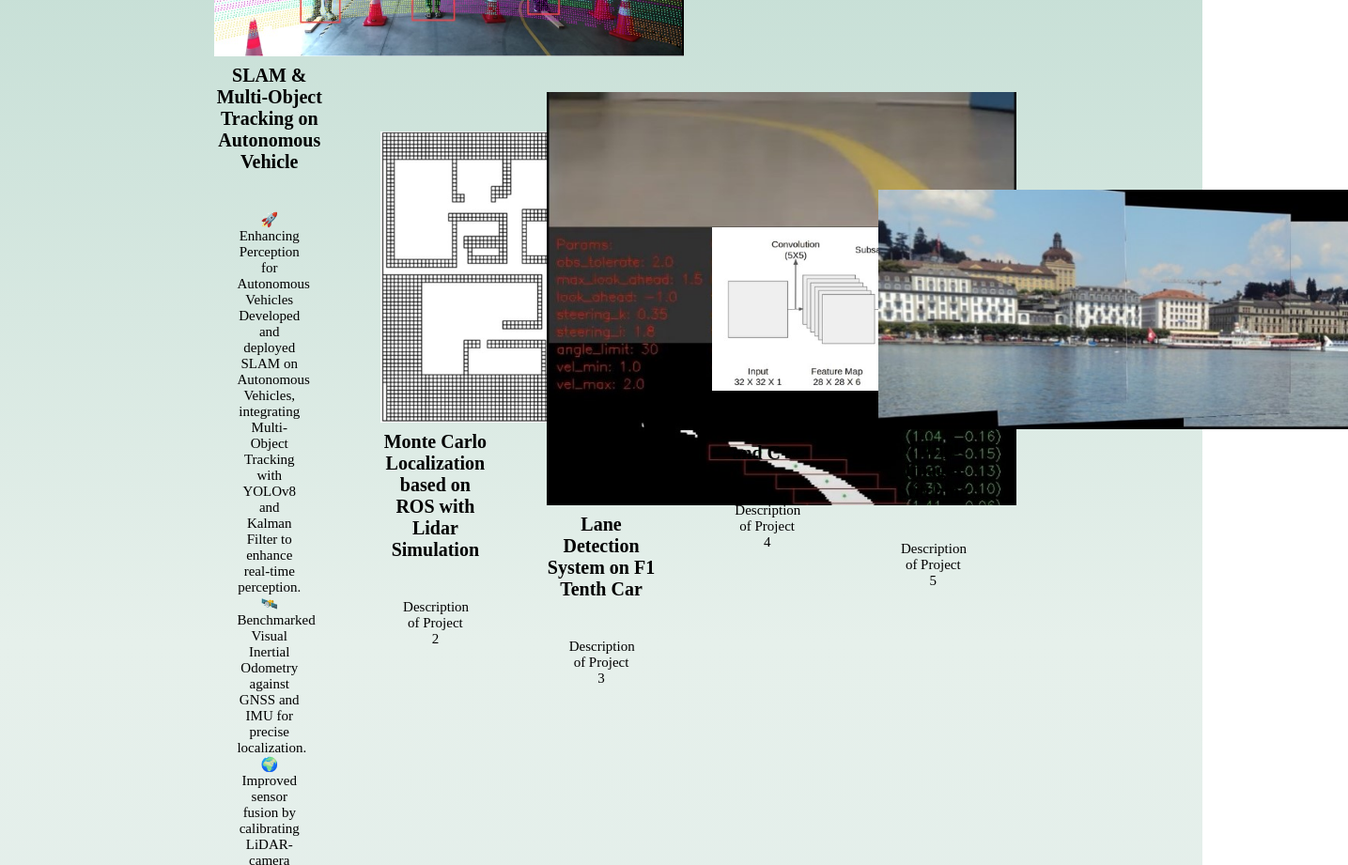
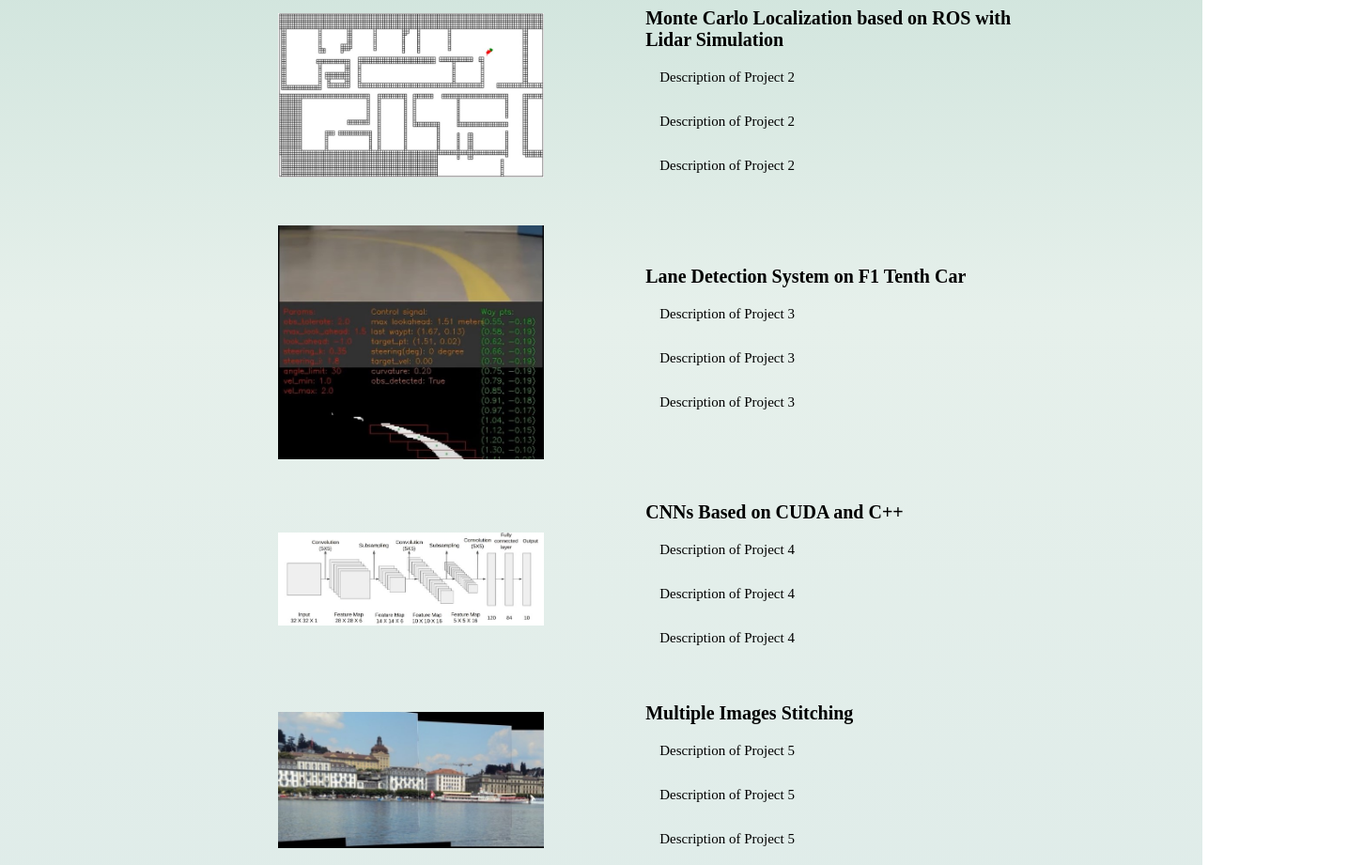
Before and after one commit to ChuLinHuang/My-portfolio-website, a plain HTML site: page index.html in a window 1280 px wide. Shown: the part 1357-2278 px from the top of the page at 94% size, 1435 px wide, since content can reach past the window. Drawn offline with Linux system fonts and the light colour scheme.

Commit message:
modify html and CSS
Modified the layout of project section and the top margin of introduction

```diff
--- a/index.html
+++ b/index.html
@@ -46,40 +46,66 @@
 
     <section class="projects" id="projects">
         <h2 class="projects-title">My Projects</h2>
-        <div>
+
+        <div class="project">
             <img src="images/SLAM.jpg" alt="SLAM & Multi-Object Tracking on Autonomous Vehicle">
+            <div class="project_p">
                 <h3>SLAM & Multi-Object Tracking on Autonomous Vehicle</h3>
-            <p>
-                <br>🚀 Enhancing Perception for Autonomous Vehicles
-                Developed and deployed SLAM on Autonomous Vehicles, integrating Multi-Object Tracking with YOLOv8 and Kalman Filter to enhance real-time perception.
-                🛰️ Benchmarked Visual Inertial Odometry against GNSS and IMU for precise localization.
-                🌍 Improved sensor fusion by calibrating LiDAR-camera extrinsics using PnP, achieving a 0.68 IoU in 3D point cloud clustering with DBSCAN.
-            </p>
+                <p>🚀 Enhancing Perception for Autonomous Vehicles </p>
+                <p> Developed and deployed SLAM on Autonomous Vehicles, integrating Multi-Object Tracking with YOLOv8 and Kalman Filter to enhance real-time perception.</p>
+                <p> 🛰️ Benchmarked Visual Inertial Odometry against GNSS and IMU for precise localization.</p>
+                <p> 🌍 Improved sensor fusion by calibrating LiDAR-camera extrinsics using PnP, achieving a 0.68 IoU in 3D point cloud clustering with DBSCAN.</p>
             </div>
-        <div>
+        </div>
+
+        <div class="project">
             <img src="images/Robot-Localization.jpg" alt="Monte Carlo Localization based on ROS with Lidar Simulation">
+            <div class="project_p">
                 <h3>Monte Carlo Localization based on ROS with Lidar Simulation</h3>
-            <p><br>Description of Project 2</p>
+                <p>Description of Project 2</p>
+                <p>Description of Project 2</p>
+                <p>Description of Project 2</p>
             </div>
-        <div>
+        </div>
+
+        <div class="project">
             <img src="images/F1-simulation.jpg" alt="Lane Detection System on F1 Tenth Car">
+            <div class="project_p">
                 <h3>Lane Detection System on F1 Tenth Car</h3>
-            <p><br>Description of Project 3</p>
+                <p>Description of Project 3</p>
+                <p>Description of Project 3</p>
+                <p>Description of Project 3</p>
             </div>
-        <div>
+        </div>
+
+        <div class="project">
             <img src="images/Lenet-5.jpg" alt="CNNs Based on CUDA and C++">
+            <div class="project_p">
                 <h3>CNNs Based on CUDA and C++</h3>
-            <p><br>Description of Project 4</p>
+                <p>Description of Project 4</p>
+                <p>Description of Project 4</p>
+                <p>Description of Project 4</p>
             </div>
-        <div>
+        </div>
+
+        <div class="project">
             <img src="images/image-stitching.jpg" alt="Multiple Images Stitching">
+            <div class="project_p">
                 <h3>Multiple Images Stitching</h3>
-            <p><br>Description of Project 5</p>
+                <p>Description of Project 5</p>
+                <p>Description of Project 5</p>
+                <p>Description of Project 5</p>
             </div>
-        <div>
+        </div>
+
+        <div class="project">
             <img src="images/shape-from-shading.jpg" alt="3D Reconstruction based on Shape from Shading">
+            <div class="project_p">
                 <h3>3D Reconstruction based on Shape from Shading</h3>
-            <p><br>Description of Project 6</p>
+                <p>Description of Project 6</p>
+                <p>Description of Project 6</p>
+                <p>Description of Project 6</p>
+            </div>
         </div>
     </section>
 
--- a/style.css
+++ b/style.css
@@ -50,7 +50,7 @@ header a:hover {
     justify-content: center; /* 讓左右內容均分 */
     width: 100vw; /* 讓 section 滿版 */
     /* height: 800px; 讓 section 滿版 */
-    height: 100vh;
+    height: 95vh;
     padding: 0;
     /* background-color: #8dbdd8; 設定背景色 */
     /* background: linear-gradient(to bottom, #7fa6c9, #f7f4f4);  */
@@ -63,8 +63,9 @@ header a:hover {
     text-align: left;
 }
 .introduction img {
-    height: 100vh; /* 讓圖片高度填滿 section */
+    height: 90vh; /* 讓圖片高度填滿 section */
     width: auto; /* 讓圖片寬度自動調整，保持原始比例 */
+    margin-top: 120px;
     padding: 0 20vw 0 1vw; /* 設定內邊距，確保不同螢幕下比例相同 */
     max-width: 50vw; /* 限制圖片最大寬度，不會超過螢幕一半 */
     object-fit: cover; /* 確保圖片完整顯示，不會變形 */
@@ -73,18 +74,19 @@ header a:hover {
 .info {
     display:flex;
     flex-direction:column;
-    padding: 0 1vw 0 20vw; /* 設定內邊距，確保不同螢幕下比例相同 */
+    margin-top: 120px;
+    padding: 0 1vw 0 10vw; /* 設定內邊距，確保不同螢幕下比例相同 */
     max-width: 45vw; /* 避免文字區域過大 */
     min-width: 300px; /* 確保在小螢幕下不會太小 */
 }
 .info h2{
-    font-size:70px;
+    font-size:50px;
     margin-bottom:10px;
     font-family: "Inconsolata";
     padding: 0 0 0 40px;
 }
 .info h3 {
-    font-size:50px;
+    font-size:40px;
     margin-bottom:10px;
     font-family: "Inconsolata";
     padding: 0 0 0 40px;
@@ -120,25 +122,31 @@ header a:hover {
 /* ++++++++++++++++++++++++++++++++++++++++++++++++++++++++++ */
 .projects {
     display: flex;
-    flex-wrap: wrap;
+    flex-direction: column;
     width: 100vw;
     /* background-color: #b2d3e6; */
     /* background: linear-gradient(to bottom, #7BC4C4, #FAF0E6); */
     /* background: linear-gradient(to bottom, #D6EAD4, #EFEFE8); */
     background: linear-gradient(to bottom, #B0D3C7, #E6F0EB, #DCEAE8);
-    justify-content: center;
     align-items: center;
-    padding: 100px 180px;
+    padding: 50px;
 }
-.projects div {
-    width: calc(33.33% - 150px); /* 讓每個專案佔 1/3 空間（減去間距影響） */
-    text-align: center;
-    padding: 20px;
-    margin: 10px 10px;
+.project {
+    display: flex;
+    flex-direction: row;
+    align-items: center; /* 讓內容垂直置中 */
+    justify-content: space-between; /* 讓左右內容均分 */
+    /* flex-direction: column; */
+    width: 80%;
+    gap: 30px;
+    margin-bottom: 40px;
 }
 .projects img {
-    width:500px;
+    display: flex;
+    align-items: center;
+    width: 30%;
     height: auto;
+    margin-left: 10vw;
 }
 .projects-title {
     display: flex;
@@ -153,7 +161,14 @@ header a:hover {
 }
 .projects p {
     font-size: 15px;
-    margin: 1.6em;
+    margin: 1em;
+}
+.project_p {
+    width: 45%;
+    text-align: left; /* 讓文字靠左 */
+    display: flex;
+    flex-direction: column; /* 讓標題和內文垂直排列 */
+    justify-content: center;
 }
 /* ++++++++++++++++++++++++++++++++++++++++++++++++++++++++++ */
 footer {
```
Lines whose indentation alone changed are shown as unchanged.
